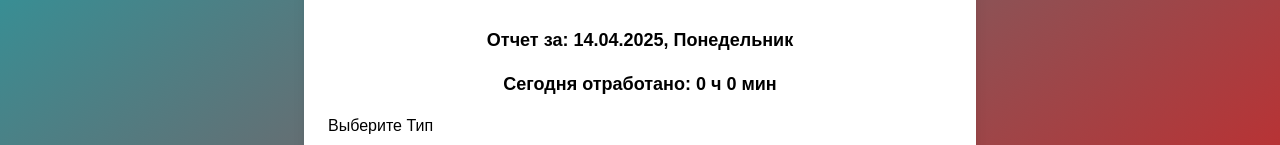
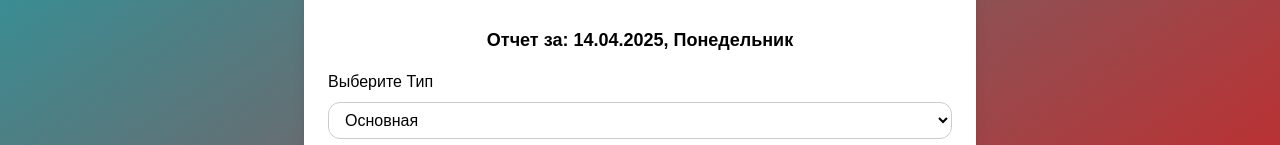
Before and after one commit to Belxz777/web-hr, a Next.js app: page /report in a window 1280 px wide. Shown: the part 175-320 px from the top of the page. Built offline with nearby package versions, Linux system fonts and the light colour scheme; no server answers.

Commit message:
basicly forced me to give up my logic changes

```diff
--- a/src/app/report/page.tsx
+++ b/src/app/report/page.tsx
@@ -1,4 +1,7 @@
+
 "use client"
+export const dynamic = "force-dynamic"
+
 
 import type React from "react"
 
@@ -188,14 +191,16 @@ export default function ReportPage() {
           alert("Ошибка ")
         }
       }
-      if(localStorage.getItem('hourstoday')){
-  let hours = Number(localStorage.getItem("hourstoday")) + Number(formData.workingHours)
- localStorage.setItem('hourstoday', hours.toString())
-      }
-      else {
-        localStorage.setItem('hourstoday', formData.workingHours.toString())
+//           if (typeof window !== 'undefined' && window.localStorage) {
+//       if(localStorage.getItem('hourstoday')){
+//   let hours = Number(localStorage.getItem("hourstoday")) + Number(formData.workingHours)
+//  localStorage.setItem('hourstoday', hours.toString())
+//       }
+//       else {
+//         localStorage.setItem('hourstoday', formData.workingHours.toString())
 
-      }
+//       }
+//     }
 
     } catch (error) {
       console.error("Error submitting report:", error)
@@ -220,10 +225,6 @@ export default function ReportPage() {
           <h1 className="text-center text-foreground text-2xl font-bold mb-6">Заполнение отчета</h1>
           <div className="mb-4 text-center text-foreground text-lg font-semibold">
             Отчет за: {formatReportDate(new Date())}
-          </div>
-              <div className="mb-4 text-center text-foreground text-lg font-semibold">
-            Сегодня отработано:  {Math.floor(Number(localStorage.getItem("hourstoday")))} ч{" "}
-                      {Math.round((Number(localStorage.getItem("hourstoday")) % 1) * 60)} мин
           </div>
 
           <div className="mb-4">
```
